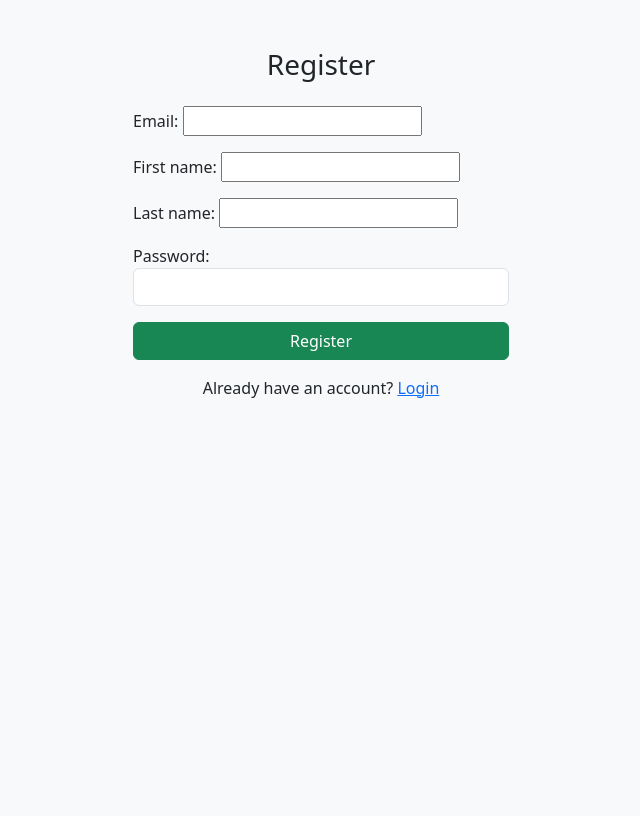
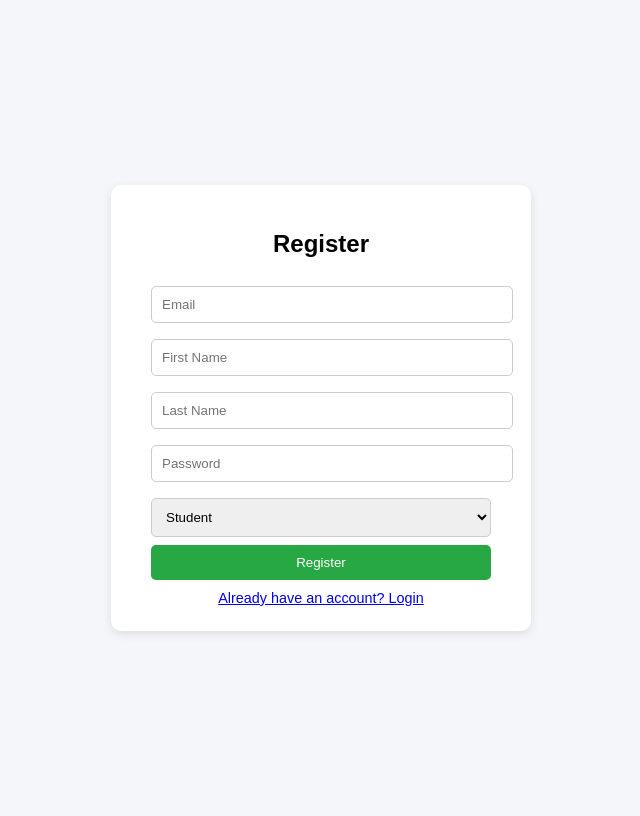
Before and after one commit to jaouherz/Level-up-backend-django-, a Django app: template api/templates/api/register.html in a window 1280 px wide. Shown: the whole page, without its empty margins (319-959 px from the left). Before the commit the page ends 398 px from the top, so only its background shows below. Run offline with Django 5.2, Linux system fonts and the light colour scheme; the template is opened without the code that fills it: values that come from a table or form of the project are taken from there, others are empty.

Commit message:
Add HTML templates for login, registration, and home; update forms and views for JWT authentication

```diff
--- a/api/forms.py
+++ b/api/forms.py
@@ -1,6 +1,6 @@
 from django import forms
 from django.contrib.auth import authenticate, get_user_model
-from api.models import Profile
+from api.models import Profile, University
 
 User = get_user_model()
 
@@ -21,16 +21,42 @@ class LoginForm(forms.Form):
         return self.cleaned_data
 
 
+# api/forms.py
 class RegisterForm(forms.ModelForm):
     password = forms.CharField(widget=forms.PasswordInput(attrs={"class": "form-control"}))
+    role = forms.ChoiceField(choices=Profile.ROLE_CHOICES, widget=forms.Select(attrs={"class": "form-select"}))
+
+    # Role-specific fields
+    university_name = forms.CharField(required=False, widget=forms.TextInput(attrs={"class": "form-control"}))
+    company_name = forms.CharField(required=False, widget=forms.TextInput(attrs={"class": "form-control"}))
+    field_of_study = forms.CharField(required=False, widget=forms.TextInput(attrs={"class": "form-control"}))
+    gpa = forms.DecimalField(required=False, widget=forms.NumberInput(attrs={"class": "form-control"}))
 
     class Meta:
         model = User
-        fields = ["email", "first_name", "last_name", "password"]
+        fields = ["email", "first_name", "last_name", "password", "role"]
 
     def save(self, commit=True):
         user = super().save(commit=False)
         user.set_password(self.cleaned_data["password"])
         user.save()
-        Profile.objects.create(user=user, role="student", is_verified=True)
+
+        role = self.cleaned_data["role"]
+        profile = Profile.objects.create(user=user, role=role)
+
+        if role == "university":
+            uni_name = self.cleaned_data.get("university_name")
+            if uni_name:
+                uni, _ = University.objects.get_or_create(name=uni_name)
+                profile.university = uni
+
+        elif role == "recruiter":
+            profile.notes = f"Company: {self.cleaned_data.get('company_name')}"
+
+        elif role == "student":
+            profile.field_of_study = self.cleaned_data.get("field_of_study", "")
+            profile.gpa = self.cleaned_data.get("gpa")
+
+        profile.is_verified = True if role == "student" else False
+        profile.save()
         return user
--- a/api/templates/api/register.html
+++ b/api/templates/api/register.html
@@ -1,21 +1,93 @@
 <!DOCTYPE html>
 <html lang="en">
 <head>
-    <meta charset="UTF-8">
-    <title>Register</title>
-    <link rel="stylesheet" href="https://cdn.jsdelivr.net/npm/bootstrap@5.3.0/dist/css/bootstrap.min.css">
+  <meta charset="UTF-8">
+  <title>JWT Register</title>
+  <style>
+    body {
+      font-family: Arial, sans-serif;
+      display: flex;
+      flex-direction: column;
+      align-items: center;
+      justify-content: center;
+      height: 100vh;
+      background: #f4f6f9;
+    }
+    form {
+      background: #fff;
+      padding: 25px 40px;
+      border-radius: 10px;
+      box-shadow: 0 3px 10px rgba(0,0,0,0.1);
+      width: 340px;
+      text-align: center;
+    }
+    input, select {
+      width: 100%;
+      padding: 10px;
+      margin: 8px 0;
+      border: 1px solid #ccc;
+      border-radius: 5px;
+    }
+    button {
+      background: #28a745;
+      color: white;
+      border: none;
+      padding: 10px 15px;
+      border-radius: 5px;
+      cursor: pointer;
+      width: 100%;
+    }
+    button:hover {
+      background: #1f8d3a;
+    }
+    .link {
+      margin-top: 10px;
+      font-size: 0.9em;
+    }
+  </style>
 </head>
-<body class="bg-light">
-<div class="container mt-5" style="max-width: 400px;">
-    <h3 class="text-center mb-4">Register</h3>
-    <form method="post">
-        {% csrf_token %}
-        {{ form.as_p }}
-        <button class="btn btn-success w-100">Register</button>
-    </form>
-    <p class="text-center mt-3">
-        Already have an account? <a href="{% url 'html_login' %}">Login</a>
-    </p>
-</div>
+<body>
+  <form id="registerForm">
+    <h2>Register</h2>
+    <input type="email" id="email" placeholder="Email" required>
+    <input type="text" id="first_name" placeholder="First Name" required>
+    <input type="text" id="last_name" placeholder="Last Name" required>
+    <input type="password" id="password" placeholder="Password" required>
+    <select id="role">
+      <option value="student">Student</option>
+      <option value="recruiter">Recruiter</option>
+      <option value="university">University</option>
+    </select>
+    <button type="submit">Register</button>
+    <div class="link">
+      <a href="api/auth/jwt-login/">Already have an account? Login</a>
+    </div>
+  </form>
+
+  <script>
+    document.getElementById("registerForm").addEventListener("submit", async (e) => {
+      e.preventDefault();
+      const email = document.getElementById("email").value.trim();
+      const password = document.getElementById("password").value.trim();
+      const first_name = document.getElementById("first_name").value.trim();
+      const last_name = document.getElementById("last_name").value.trim();
+      const role = document.getElementById("role").value;
+
+      const res = await fetch("/api/register/", {
+        method: "POST",
+        headers: { "Content-Type": "application/json" },
+        body: JSON.stringify({ email, password, first_name, last_name, role })
+      });
+
+      const data = await res.json();
+
+      if (res.ok) {
+        alert("✅ Registration successful!");
+        window.location.href = "api/auth/jwt-login/";
+      } else {
+        alert("❌ " + (JSON.stringify(data)));
+      }
+    });
+  </script>
 </body>
 </html>
--- a/api/urls.py
+++ b/api/urls.py
@@ -1,12 +1,12 @@
 from django.urls import path, include
 from rest_framework.routers import DefaultRouter
+from rest_framework_simplejwt.views import TokenRefreshView
 from api.views import (
-    ApplicationViewSet,ProfileViewSet, OfferViewSet, ranked_candidates,
+    ApplicationViewSet, ProfileViewSet, OfferViewSet, ranked_candidates,
     CertificationViewSet, UniversityViewSet, ScoreHistoryViewSet,
     replace_fakes_api, FeedbackViewSet, RegisterView, EmailTokenObtainPairView,
-    approve_user, pending_users
+    approve_user, pending_users, html_jwt_login, html_jwt_register
 )
-from rest_framework_simplejwt.views import TokenObtainPairView, TokenRefreshView
 
 router = DefaultRouter()
 router.register(r'applications', ApplicationViewSet, basename='applications')
@@ -19,13 +19,17 @@ router.register(r'feedbacks', FeedbackViewSet, basename='feedbacks')
 
 urlpatterns = [
     path('', include(router.urls)),
-
     path('offers/<int:offer_id>/ranked_candidates/', ranked_candidates),
     path('offers/<int:offer_id>/replace_fakes/', replace_fakes_api),
-    path("approve-user/<int:user_id>/", approve_user, name="approve_user"),
-    path("pending-users/", pending_users, name="pending_users"),
+    path("approve-user/<int:user_id>/", approve_user),
+    path("pending-users/", pending_users),
 
-    path("register/", RegisterView.as_view(), name="register"),             # public
+    # JWT API endpoints
+    path("register/", RegisterView.as_view(), name="register"),
     path("login/", EmailTokenObtainPairView.as_view(), name="token_obtain_pair"),
-    path("refresh/", TokenRefreshView.as_view(), name="token_refresh"),     # public
+    path("refresh/", TokenRefreshView.as_view(), name="token_refresh"),
+
+    # HTML pages
+    path("auth/jwt-login/", html_jwt_login, name="html_jwt_login"),
+    path("auth/jwt-register/", html_jwt_register, name="html_jwt_register"),
 ]
--- a/backend/settings.py
+++ b/backend/settings.py
@@ -66,7 +66,7 @@ ROOT_URLCONF = 'backend.urls'
 TEMPLATES = [
     {
         'BACKEND': 'django.template.backends.django.DjangoTemplates',
-        'DIRS': [BASE_DIR / "api" / "templates"],
+        'DIRS': [],
         'APP_DIRS': True,
         'OPTIONS': {
             'context_processors': [
--- a/backend/urls.py
+++ b/backend/urls.py
@@ -22,5 +22,6 @@ urlpatterns = [
     path('admin/', admin.site.urls),
     path('api/', include('api.urls')),
     path('rh/', include('recruiting.urls')),
-    path('', TemplateView.as_view(template_name="home.html"), name="home"),
+    path('', TemplateView.as_view(template_name='api/home.html'), name='home'),
+
 ]
--- a/recruiting/urls.py
+++ b/recruiting/urls.py
@@ -20,5 +20,5 @@ urlpatterns = [
 
     # Feedback on an application
     path("applications/<int:app_id>/feedback/new/", views.feedback_create, name="feedback_create"),
-    path('', TemplateView.as_view(template_name="home.html"), name="home"),
+    path('', TemplateView.as_view(template_name="api/home.html"), name="home"),
 ]
```
Also changed, not shown: api/templates/api/base.html (added, +11 -0 lines), api/templates/api/home.html (added, +67 -0 lines), api/templates/api/login.html (+79 -15 lines), api/views.py (+15 -12 lines).
